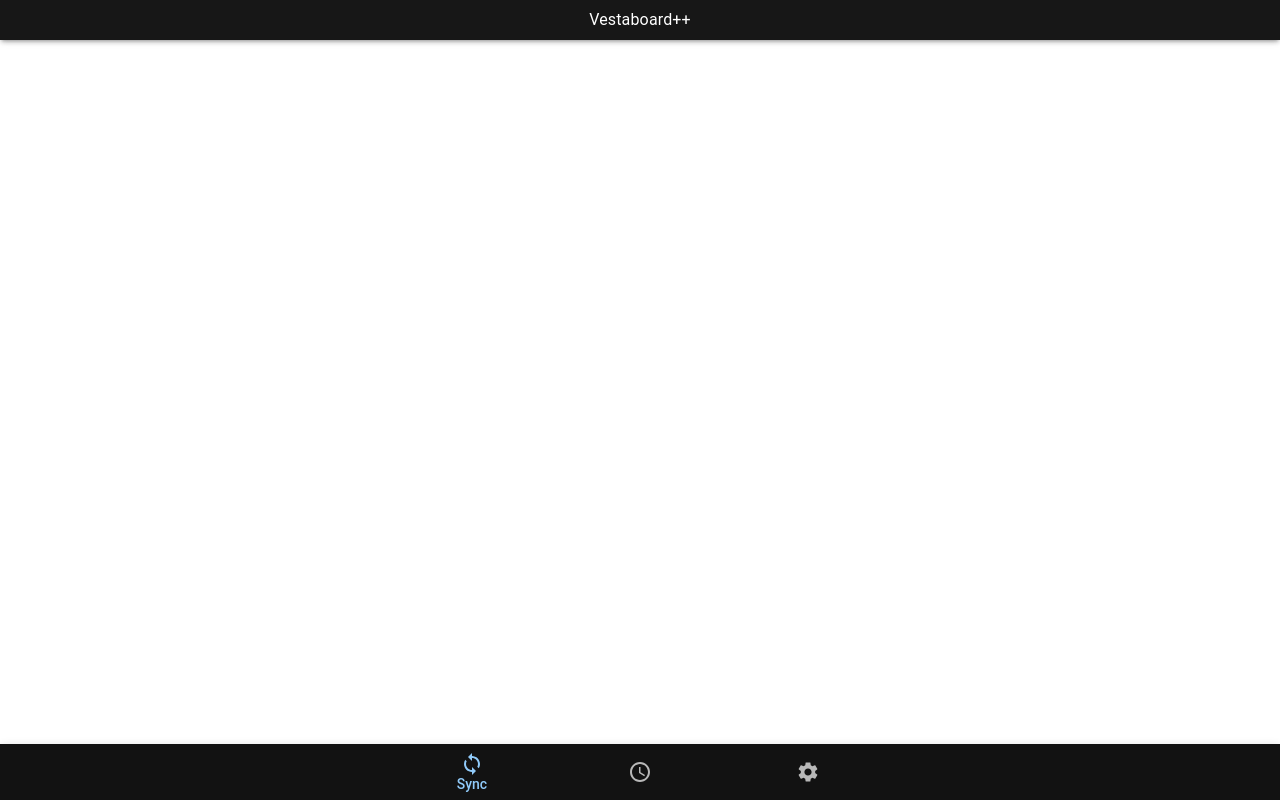
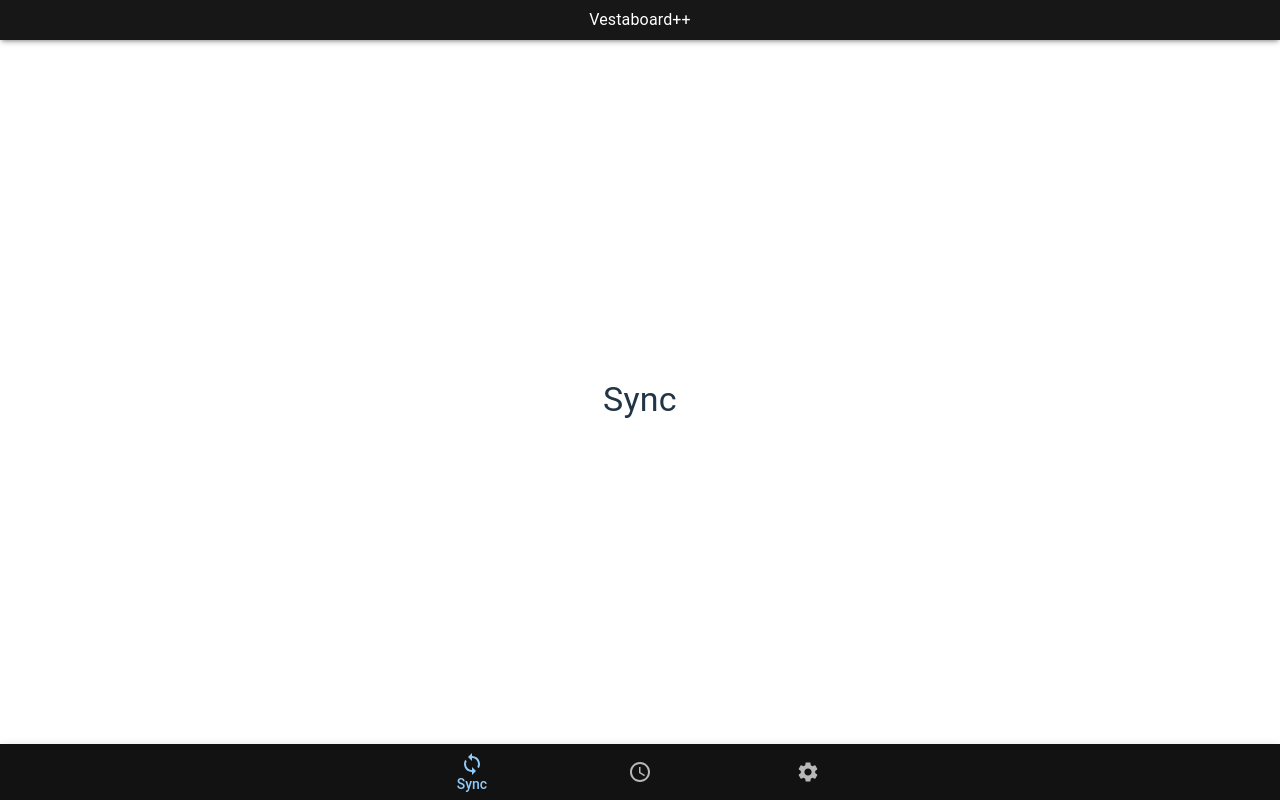
Before and after one commit to NahItsFine/vestaboard-plus-plus, a React (Vite) app: page / in a window 1280 px wide. Built offline with nearby package versions, Linux system fonts and the light colour scheme.

Commit message:
feat: content switcher

```diff
--- a/src/App.tsx
+++ b/src/App.tsx
@@ -4,6 +4,8 @@
 import React from 'react';
 import Nav from './components/nav';
 import Header from './components/header';
+import { Tabs, TabsType } from './constants';
+import ContentSwitcher from './components/content-switcher';
 
 function App() {
   const ref = React.useRef<HTMLDivElement>(null);
@@ -13,7 +15,7 @@
     },
   });
 
-  const [currentTab, setCurrentTab] = useState('sync');
+  const [currentTab, setCurrentTab] = useState<TabsType>(Tabs.SYNC);
 
   React.useEffect(() => {
     (ref.current as HTMLDivElement).ownerDocument.body.scrollTop = 0;
@@ -23,7 +25,7 @@
     <Box className='roboto-condensed' ref={ref}>
       <ThemeProvider theme={darkTheme}>
         <Header />
-        {/* content */}
+        <ContentSwitcher currentTab={currentTab} />
         <Nav currentTab={currentTab} setCurrentTab={setCurrentTab} />
       </ThemeProvider>
     </Box>
--- /dev/null
+++ b/src/components/content-switcher.tsx
@@ -0,0 +1,41 @@
+import { Box, Typography } from "@mui/material";
+import { Tabs, TabsType } from "../constants";
+
+interface ContentSwitcherProps {
+  currentTab: TabsType;
+}
+
+function ContentSwitcher({ currentTab }: ContentSwitcherProps) {
+  const getCurrentTab = (currentTab: TabsType) => {
+    switch (currentTab) {
+      case Tabs.SYNC:
+        return (
+          <Box>
+            <Typography variant='h4'>Sync</Typography>
+          </Box>
+        );
+      case Tabs.ASYNC:
+        return (
+          <Box>
+            <Typography variant='h4'>Async</Typography>
+          </Box>
+        );
+      case Tabs.SETTINGS:
+        return (
+          <Box>
+            <Typography variant='h4'>Settings</Typography>
+          </Box>
+        );
+      default:
+        return (
+          <Box>
+            <Typography variant='h4'>Sync</Typography>
+          </Box>
+        );
+    }
+  }
+
+  return getCurrentTab(currentTab);
+};
+
+export default ContentSwitcher;
--- a/src/components/nav.tsx
+++ b/src/components/nav.tsx
@@ -2,10 +2,12 @@
 import AccessTimeIcon from '@mui/icons-material/AccessTime';
 import SettingsIcon from '@mui/icons-material/Settings';
 import SyncIcon from '@mui/icons-material/Sync';
+import { Tabs, TabsType } from "../constants";
+import { Dispatch, SetStateAction } from "react";
 
 interface NavProps {
-  currentTab: string;
-  setCurrentTab: (newValue: string) => void;
+  currentTab: TabsType;
+  setCurrentTab: Dispatch<SetStateAction<TabsType>>;
 }
 
 function Nav({ currentTab, setCurrentTab }: NavProps) {
@@ -17,9 +19,9 @@
           setCurrentTab(newValue);
         }}
       >
-        <BottomNavigationAction label='Sync' value='sync' icon={<SyncIcon />} />
-        <BottomNavigationAction label='Async' value='async' icon={<AccessTimeIcon />} />
-        <BottomNavigationAction label='Settings' value='settings' icon={<SettingsIcon />} />
+        <BottomNavigationAction label='Sync' value={Tabs.SYNC} icon={<SyncIcon />} />
+        <BottomNavigationAction label='Async' value={Tabs.ASYNC} icon={<AccessTimeIcon />} />
+        <BottomNavigationAction label='Settings' value={Tabs.SETTINGS} icon={<SettingsIcon />} />
       </BottomNavigation>
     </Paper>
   )
--- /dev/null
+++ b/src/constants.tsx
@@ -0,0 +1,6 @@
+export const Tabs = Object.freeze({
+    SYNC: 'sync',
+    ASYNC: 'async',
+    SETTINGS: 'settings',
+});
+export type TabsType = typeof Tabs[keyof typeof Tabs];
```
